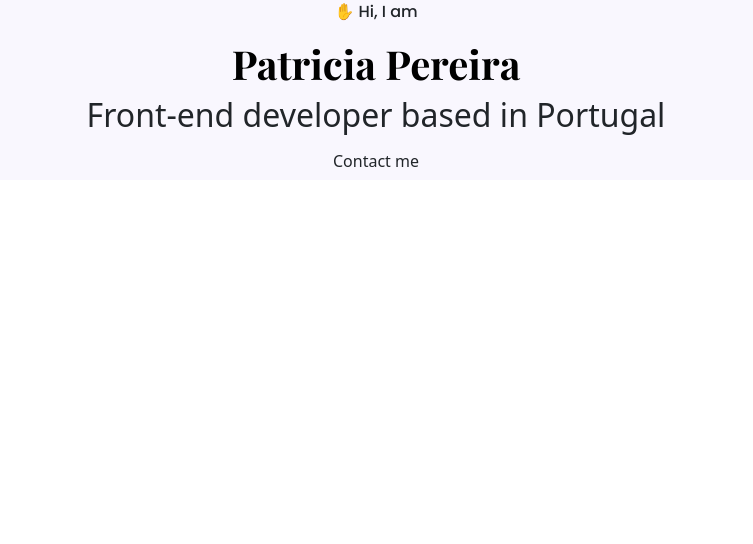
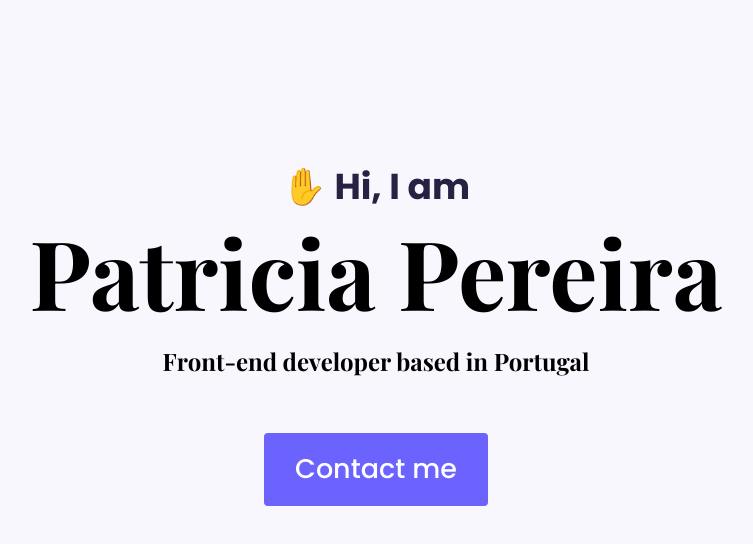
Before and after one commit to Strelna/portfolio-by-figma, a plain HTML site: page index.html in a window 1280 px wide. Shown: the whole page, without its empty margins (264-1017 px from the left). Drawn offline with nearby package versions, Linux system fonts and the light colour scheme.

Commit message:
setting up Hero page

```diff
--- a/index.html
+++ b/index.html
@@ -19,7 +19,10 @@
     <div class="hero">
     <p> ✋ Hi, I am </p>
     <h1>Patricia Pereira</h1>
-    <h2>Front-end developer based in Portugal</h2>
-    <a href="#" class="btn btn-branding">Contact me</a></div>
+    <h2 class="mb-5">Front-end developer based in Portugal</h2>
+    <div>
+    <a href="#" class="btn btn-branding">Contact me</a>
+  </div>
+</div>
 </body>
 </html>
--- a/styles/portfolio.css
+++ b/styles/portfolio.css
@@ -1,14 +1,53 @@
-h1 {
+:root {
+  --branding-color: #6c63ff;
+  --secondary-color: #f9f7fe;
+  --heading-font-family: "Playfair Display", serif;
+  --default-font-family: "Poppins", sans-serif;
+}
+body {
+  font-family: var(--default-font-family);
+}
+
+h1,
+h2,
+h3,
+h4,
+h5,
+h6 {
     color: black;
-    font-family: "Playfair Display", serif;
+    font-family: var(--heading-font-family);
     font-weight: bold;
 
 }
+h1 {
+  font-size: 96px;
+}
 p {
-    font-family: "Poppins", sans-serif;
+    font-family: var(--default-font-family)
     font-weight: normal;
 }
 .hero {
-  background: #f9f7fe;
+  background: var(--secondary-color);
   text-align: center;
+  padding: 160px 20px;
 }
+.hero p {
+  font-size: 36px;
+  font-weight: bold;
+  margin: 0;
+  color: #272142;
+
+}
+.hero h2 {
+  font-family: var(--heading-font-family);
+  font-weight: normal;
+  font-size: 24px;
+  line-height: 2;
+}
+.btn-branding {
+  background: var(--branding-color);
+  border-radius: 4px;
+  color: white;
+  font-size: 27px;
+  padding: 15px 30px;
+}
```
